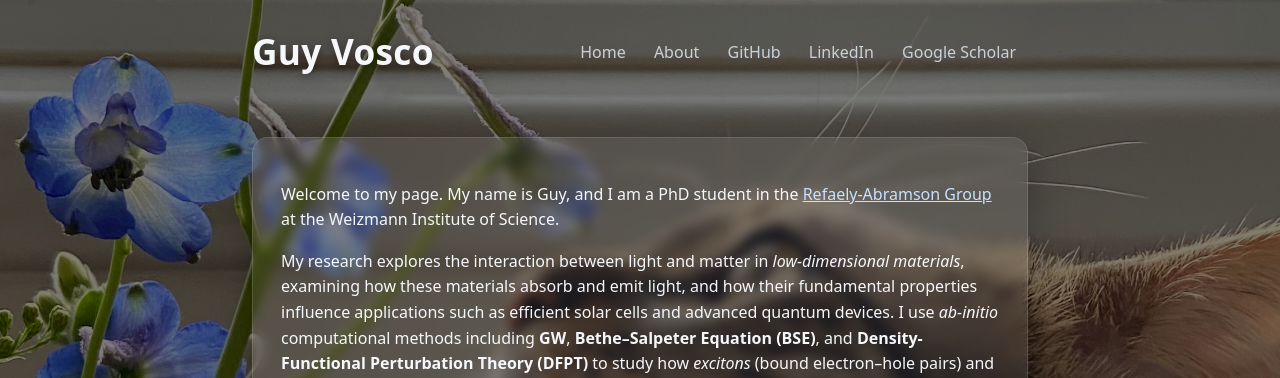
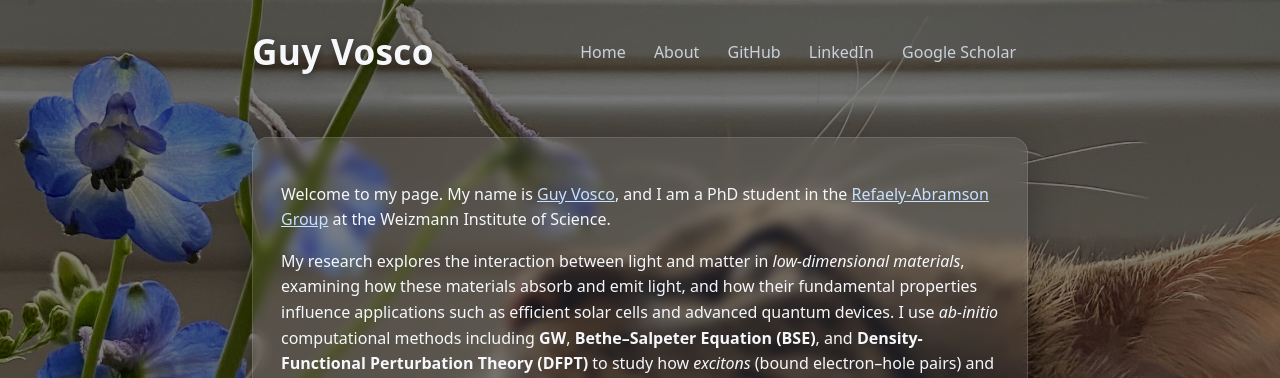
Before and after one commit to guyvosco/guyvosco.github.io, a Jekyll site: the page built from index.md, in a window 1280 px wide. Shown: the top 378 px of the page. Built offline with Jekyll 4.4.1, drawn with Linux system fonts in a browser that asks for light colours.

Commit message:
Update personal introduction with new link

```diff
--- a/index.md
+++ b/index.md
@@ -3,7 +3,7 @@ layout: default
 title: "Guy Vosco"
 ---
 
-Welcome to my page. My name is Guy, and I am a PhD student in the [Refaely-Abramson Group](https://www.weizmann.ac.il/MCMS/Sivan/home) at the Weizmann Institute of Science.
+Welcome to my page. My name is [Guy Vosco](https://weizmann.elsevierpure.com/en/persons/guy-vosco/), and I am a PhD student in the [Refaely-Abramson Group](https://www.weizmann.ac.il/MCMS/Sivan/home) at the Weizmann Institute of Science.
 
 My research explores the interaction between light and matter in *low-dimensional materials*, examining how these materials absorb and emit light, and how their fundamental properties influence applications such as efficient solar cells and advanced quantum devices.
 I use *ab-initio* computational methods including **GW**, **Bethe–Salpeter Equation (BSE)**, and **Density-Functional Perturbation Theory (DFPT)** to study how *excitons* (bound electron–hole pairs) and *phonons* (quantized vibrations of the crystal lattice) affect the optical and electronic behavior of materials.
```
